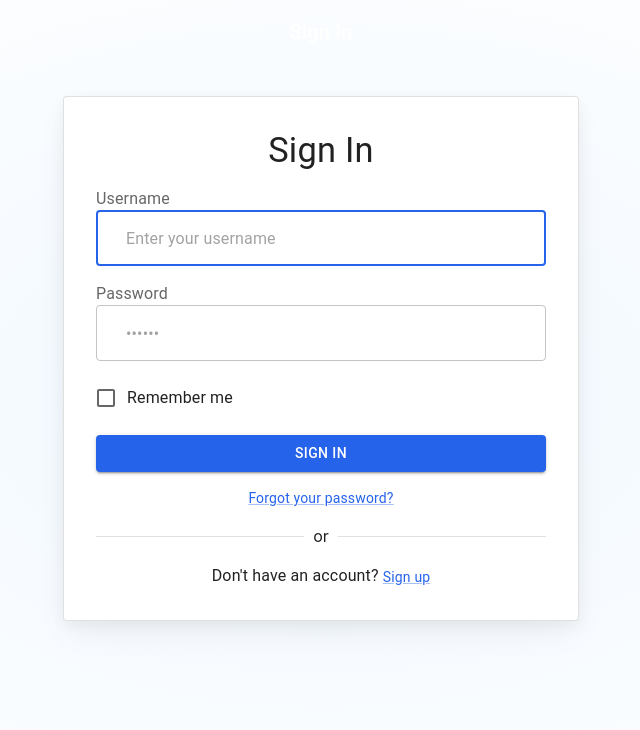
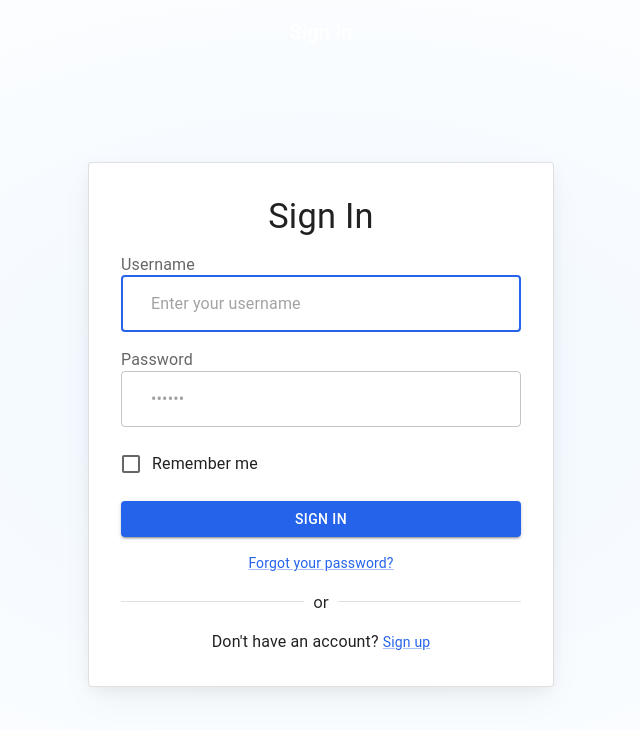
Before and after one commit to emaimp/multi-app, a React (Vite) app: page / in a window 1280 px wide. Shown: the top 730 px of the page, without its empty margins (319-959 px from the left). Built offline with nearby package versions, Linux system fonts and the light colour scheme; some icons are missing.

Commit message:
Correction: The scrolling of the views has been corrected.

```diff
--- a/src/components/auth/AuthLayout.tsx
+++ b/src/components/auth/AuthLayout.tsx
@@ -20,7 +20,7 @@ const Card = styled(MuiCard)(({ theme }) => ({
   boxShadow:
     'hsla(220, 30%, 5%, 0.05) 0px 5px 15px 0px, hsla(220, 25%, 10%, 0.05) 0px 15px 35px -5px',
   [theme.breakpoints.up('sm')]: {
-    maxWidth: '450px',
+    maxWidth: '400px',
   },
   ...theme.applyStyles('dark', {
     boxShadow:
@@ -29,9 +29,9 @@ const Card = styled(MuiCard)(({ theme }) => ({
 }));
 
 const AuthContainer = styled(Stack)(({ theme }) => ({
-  height: 'calc((1 - var(--template-frame-height, 0)) * 100dvh)',
-  minHeight: '100%',
+  minHeight: '100vh',
   padding: theme.spacing(2),
+  boxSizing: 'border-box',
   [theme.breakpoints.up('sm')]: {
     padding: theme.spacing(4),
   },
@@ -57,7 +57,7 @@ interface AuthLayoutProps {
 
 function AuthLayout({ children, title, showBackButton = false, onBack }: AuthLayoutProps) {
   return (
-    <AuthContainer direction="column" justifyContent="space-between">
+    <AuthContainer direction="column">
       <StyledAppBar position="fixed">
         <Toolbar>
           {showBackButton && onBack && (
@@ -85,7 +85,14 @@ function AuthLayout({ children, title, showBackButton = false, onBack }: AuthLay
           {showBackButton && <Box sx={{ width: 48 }} />}
         </Toolbar>
       </StyledAppBar>
-      <Box sx={{ mt: 8 }}>
+      <Box sx={{
+        flex: 1,
+        display: 'flex',
+        alignItems: 'center',
+        justifyContent: 'center',
+        pt: 10,
+        pb: 4,
+      }}>
         <Card variant="outlined">
           {children}
         </Card>
--- a/src/theme/ThemeProvider.tsx
+++ b/src/theme/ThemeProvider.tsx
@@ -64,6 +64,7 @@ function ThemeProvider({ children }: ThemeProviderProps) {
         body: {
           margin: 0,
           padding: 0,
+          boxSizing: 'border-box',
           minHeight: '100vh',
           backgroundImage:
             mode === 'light'
--- a/src/views/auth/RecoverView.tsx
+++ b/src/views/auth/RecoverView.tsx
@@ -2,7 +2,6 @@ import { useState } from 'react';
 import { invoke } from '@tauri-apps/api/core';
 import Box from '@mui/material/Box';
 import Button from '@mui/material/Button';
-import Divider from '@mui/material/Divider';
 import Typography from '@mui/material/Typography';
 import PersonIcon from '@mui/icons-material/Person';
 import LockIcon from '@mui/icons-material/Lock';
@@ -198,12 +197,10 @@ function RecoverView({ onBack }: RecoverViewProps) {
             onToggleVisibility={() => setShowConfirmNewPassword(!showConfirmNewPassword)}
           />
 
-          <Button type="submit" fullWidth variant="contained">
+          <Button type="submit" fullWidth variant="contained" sx={{ mt: 3 }}>
             Recover Password
           </Button>
         </Box>
-
-        <Divider />
 
         {error && (
           <Typography color="error" sx={{ textAlign: 'center' }}>
--- a/src/views/auth/RegisterView.tsx
+++ b/src/views/auth/RegisterView.tsx
@@ -2,7 +2,6 @@ import { useState } from 'react';
 import { invoke } from '@tauri-apps/api/core';
 import Box from '@mui/material/Box';
 import Button from '@mui/material/Button';
-import Divider from '@mui/material/Divider';
 import Typography from '@mui/material/Typography';
 import PersonIcon from '@mui/icons-material/Person';
 import LockIcon from '@mui/icons-material/Lock';
@@ -196,12 +195,10 @@ function RegisterView({ onRegister, onBack }: RegisterViewProps) {
             onToggleVisibility={() => setShowMasterKey(!showMasterKey)}
           />
 
-          <Button type="submit" fullWidth variant="contained">
+          <Button type="submit" fullWidth variant="contained" sx={{ mt: 3 }}>
             Register
           </Button>
         </Box>
-
-        <Divider />
 
         {error && (
           <Typography color="error" sx={{ textAlign: 'center' }}>
```
Also changed, not shown: src-tauri/tauri.conf.json (+7 -2 lines).
